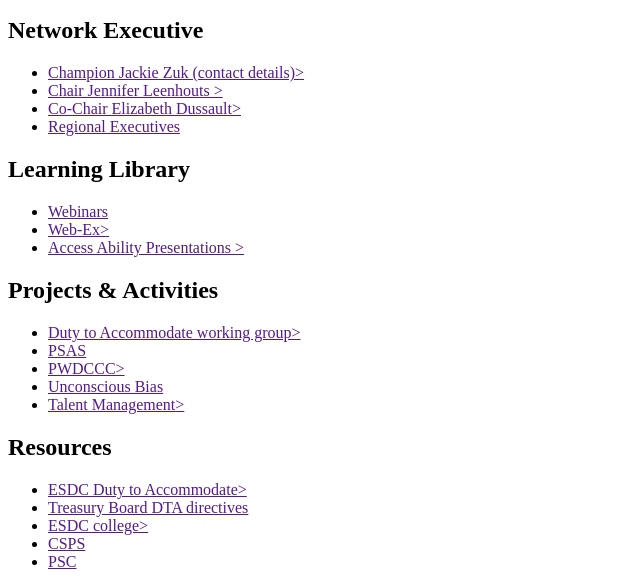
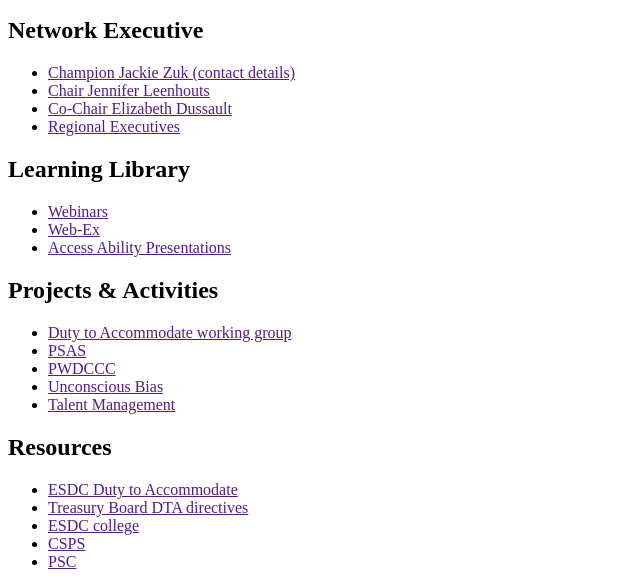
Before and after one commit to ewdn-reh/ewdn-reh.github.io, a website: page index.html in a window 1280 px wide. Shown: the part 588-1172 px from the top of the page, 0-640 px from the left. Drawn offline with Linux system fonts and the light colour scheme; a script that the page names is missing.

Commit message:
typo fixes remove menu

```diff
--- a/index.html
+++ b/index.html
@@ -33,13 +33,12 @@
            "breadcrumbs" : [{
                 "title": "Home",
                 "href" : "./index.html"
-            }],
+            }]
             // "lngLinks": [{
             //     "lang": "fr",
             //     "href": "./index.html",
             //     "text": "Français"
-            // }],
-            "menuPath": "./ajax/menu-en.html"
+            // }]
         });
 	</script>
 
@@ -83,9 +82,9 @@
 		<section class="col-md-6">
 			<h2 class="h5">Network Executive</h2>
 			<ul>
-				<li><a href="">Champion Jackie Zuk (contact details)></a></li>
-				<li><a href="">Chair Jennifer Leenhouts ></a></li>
-				<li><a href="">Co-Chair Elizabeth Dussault></a></li>
+				<li><a href="">Champion Jackie Zuk (contact details)</a></li>
+				<li><a href="">Chair Jennifer Leenhouts</a></li>
+				<li><a href="">Co-Chair Elizabeth Dussault</a></li>
 				<li><a href="">Regional Executives</a></li>
 			</ul>
 		</section>
@@ -93,26 +92,26 @@
 			<h2 class="h5">Learning Library</h2>
 			<ul>
 				<li><a href="">Webinars</a></li>
-				<li><a href="">Web-Ex></a></li>
-				<li><a href="">Access Ability Presentations ></a></li>
+				<li><a href="">Web-Ex</a></li>
+				<li><a href="">Access Ability Presentations</a></li>
 			</ul>
 		</section>
 		<section class="col-md-6">
 			<h2 class="h5">Projects & Activities</h2>
 			<ul>
-				<li><a href="">Duty to Accommodate working group></a></li>
+				<li><a href="">Duty to Accommodate working group</a></li>
 				<li><a href="">PSAS</a></li>
-				<li><a href="">PWDCCC></a></li>
+				<li><a href="">PWDCCC</a></li>
 				<li><a href="">Unconscious Bias</a></li>
-				<li><a href="">Talent Management></a></li>
+				<li><a href="">Talent Management</a></li>
 			</ul>
 		</section>
 		<section class="col-md-6">
 			<h2 class="h5">Resources</h2>
 			<ul>
-				<li><a href="">ESDC Duty to Accommodate></a></li>
+				<li><a href="">ESDC Duty to Accommodate</a></li>
 				<li><a href="">Treasury Board DTA directives</a></li>
-				<li><a href="">ESDC college></a></li>
+				<li><a href="">ESDC college</a></li>
 				<li><a href="">CSPS</a></li>
 				<li><a href="">PSC</a></li>
 			</ul>
```
